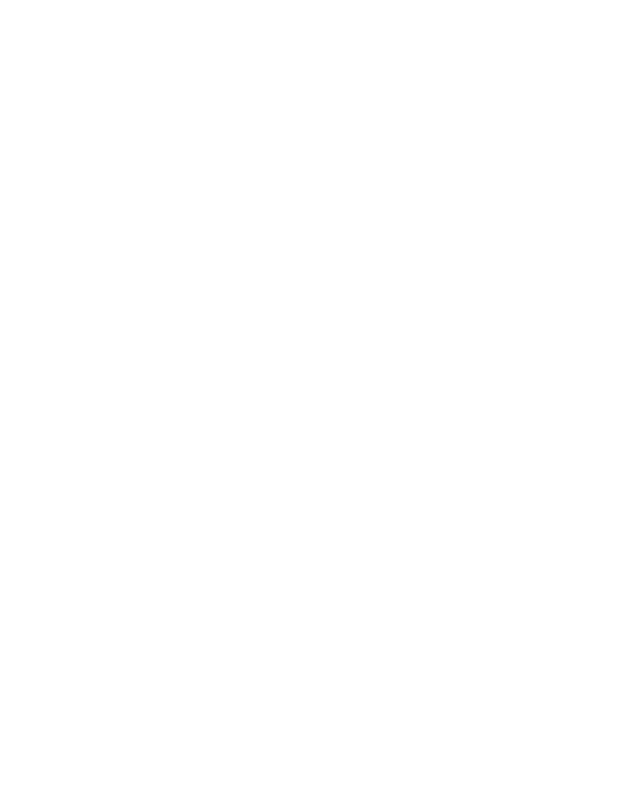
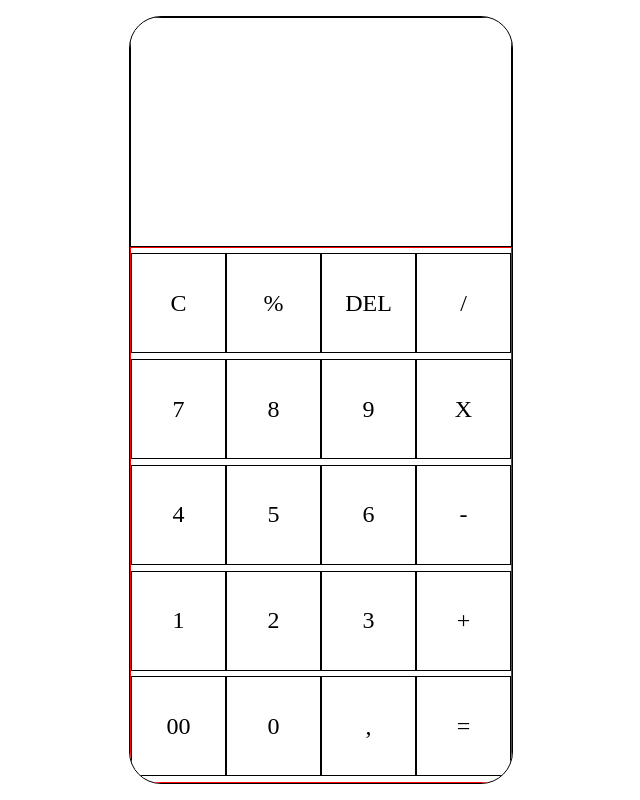
Before and after one commit to iamtaufik/kuis-praktikum-1-if7, a plain HTML site: page index.html in a window 1280 px wide. Shown: the whole page, without its empty margins (319-959 px from the left). Drawn offline with Linux system fonts and the light colour scheme.

Commit message:
add wireframe

```diff
--- a/css/style.css
+++ b/css/style.css
@@ -0,0 +1,50 @@
+* {
+  margin: 0;
+  padding: 0;
+  box-sizing: border-box;
+}
+
+.container {
+  padding: 1rem 0;
+  width: 100vw;
+  height: 100vh;
+  display: flex;
+  justify-content: center;
+}
+
+.layout {
+  display: flex;
+  flex-direction: column;
+  border: 1px solid black;
+  width: 30%;
+  height: 100%;
+  border-radius: 2rem;
+  overflow: hidden;
+}
+
+.result {
+  height: 30%;
+  border: 1px solid black;
+}
+
+.btns-container {
+  width: 100%;
+  display: flex;
+  flex-direction: column;
+  justify-content: space-evenly;
+  height: 70%;
+  border: 1px solid red;
+}
+
+.buttons {
+  display: flex;
+}
+.button {
+  width: 100%;
+  height: 100px;
+    font-size: 1.5rem;
+  display: flex;
+  align-items: center;
+  justify-content: center;
+  border: 1px solid #000;
+}
--- a/index.html
+++ b/index.html
@@ -1,12 +1,49 @@
 <!DOCTYPE html>
 <html lang="en">
-<head>
-    <meta charset="UTF-8">
-    <meta http-equiv="X-UA-Compatible" content="IE=edge">
-    <meta name="viewport" content="width=device-width, initial-scale=1.0">
+  <head>
+    <meta charset="UTF-8" />
+    <meta http-equiv="X-UA-Compatible" content="IE=edge" />
+    <meta name="viewport" content="width=device-width, initial-scale=1.0" />
     <title>Kalkulator</title>
-</head>
-<body>
-
-</body>
+    <link rel="stylesheet" href="css/style.css" />
+  </head>
+  <body>
+    <div class="container">
+      <div class="layout">
+        <div class="result"></div>
+        <div class="btns-container">
+          <div class="buttons">
+            <div class="button">C</div>
+            <div class="button">%</div>
+            <div class="button">DEL</div>
+            <div class="button">/</div>
+          </div>
+          <div class="buttons">
+            <div class="button">7</div>
+            <div class="button">8</div>
+            <div class="button">9</div>
+            <div class="button">X</div>
+          </div>
+          <div class="buttons">
+            <div class="button">4</div>
+            <div class="button">5</div>
+            <div class="button">6</div>
+            <div class="button">-</div>
+          </div>
+          <div class="buttons">
+            <div class="button">1</div>
+            <div class="button">2</div>
+            <div class="button">3</div>
+            <div class="button">+</div>
+          </div>
+          <div class="buttons">
+            <div class="button">00</div>
+            <div class="button">0</div>
+            <div class="button">,</div>
+            <div class="button">=</div>
+          </div>
+        </div>
+      </div>
+    </div>
+  </body>
 </html>
```
